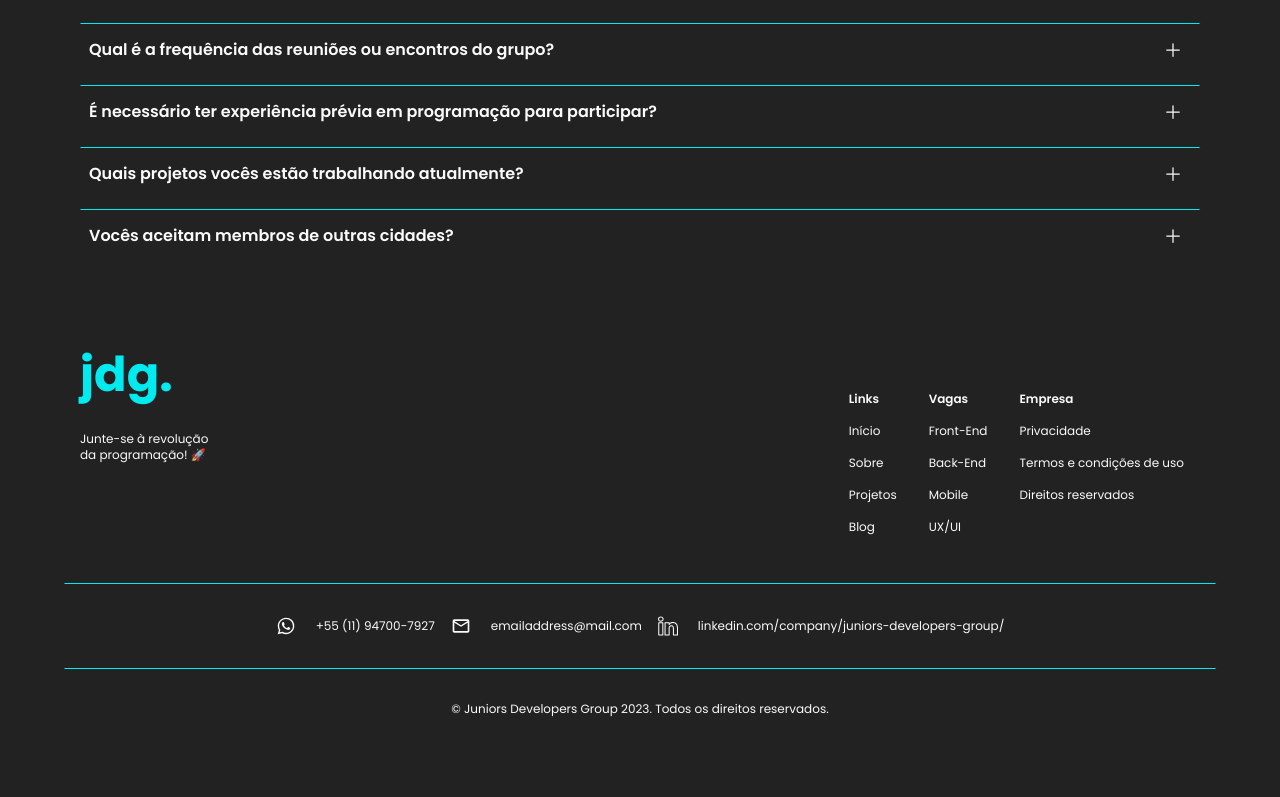
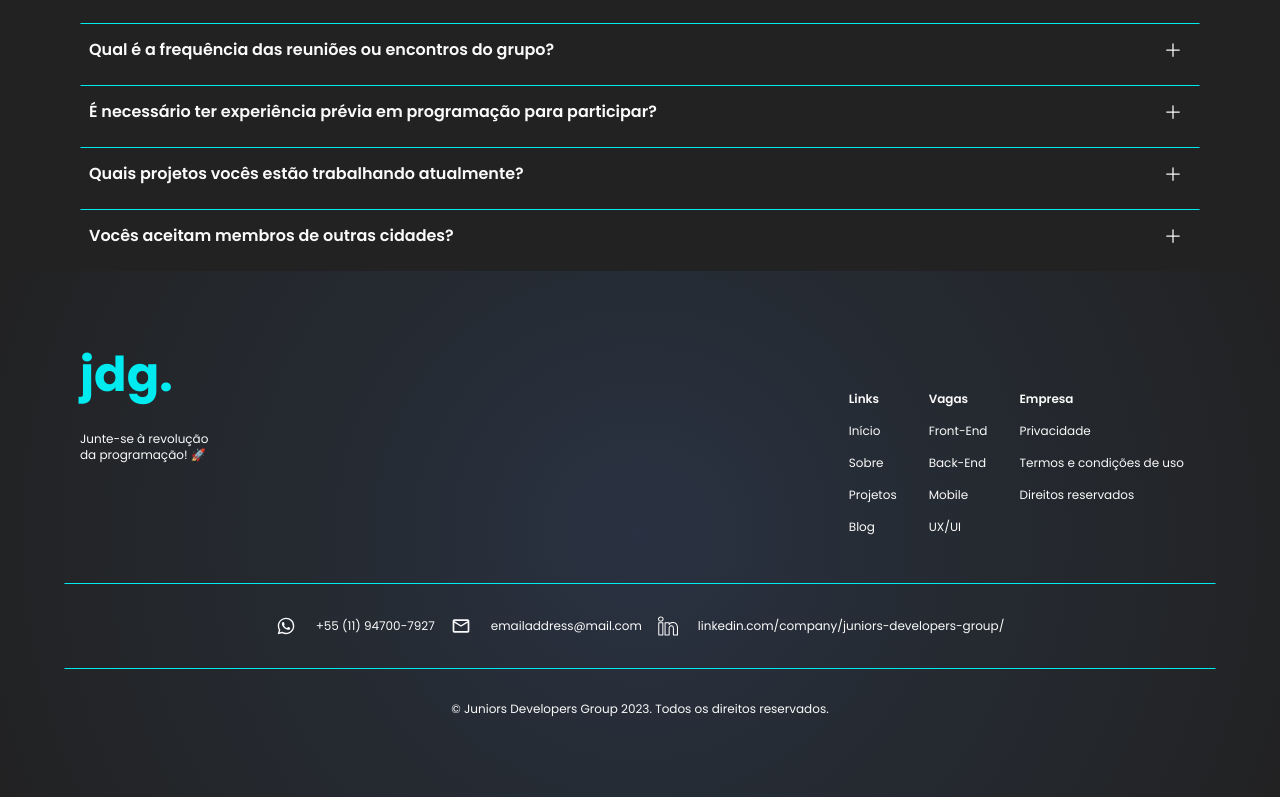
Before and after one commit to renovatt/voluntary-jdg-website, a Next.js app: page / in a window 1280 px wide. Shown: the part 998-1795 px from the top of the page. Built offline with nearby package versions, Linux system fonts and the light colour scheme.

Commit message:
style: gradient-footer

```diff
--- a/src/app/components/Footer/index.tsx
+++ b/src/app/components/Footer/index.tsx
@@ -8,7 +8,7 @@ import { MdWhatsapp, MdOutlineMailOutline } from 'react-icons/md'
 
 const Footer = () => {
   return (
-    <footer className="flex items-center justify-center bg-primary pt-20">
+    <footer className="flex items-center justify-center bg-primary bg-gradient-footer pt-20">
       <FooterContainer>
         <section className="flex w-full flex-wrap items-center justify-between px-4 md:items-start md:px-20">
           <FooterLogo />
--- a/tailwind.config.js
+++ b/tailwind.config.js
@@ -11,6 +11,8 @@ module.exports = {
         'gradient-radial': 'radial-gradient(var(--tw-gradient-stops))',
         'gradient-conic':
           'conic-gradient(from 180deg at 50% 50%, var(--tw-gradient-stops))',
+        'gradient-footer':
+          'radial-gradient(circle, rgba(87, 144, 255, 0.14) 0%, rgba(75, 146, 233, 0.082171) 41.31%, rgba(58, 149, 201, 0) 100%)',
       },
       colors: {
         primary: {
```
